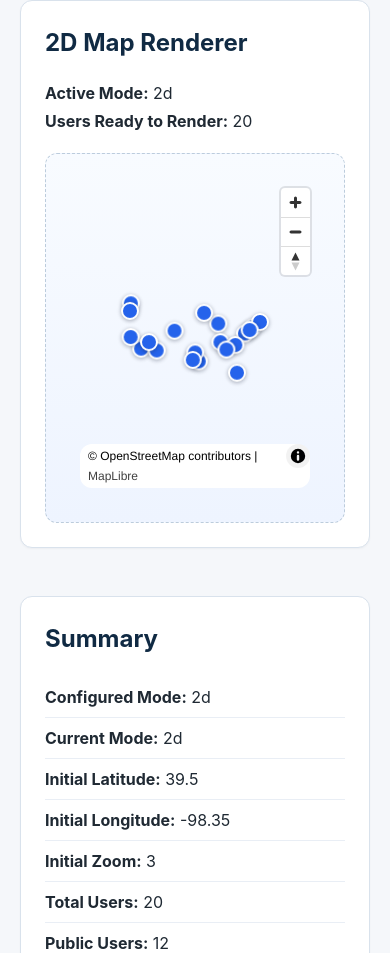
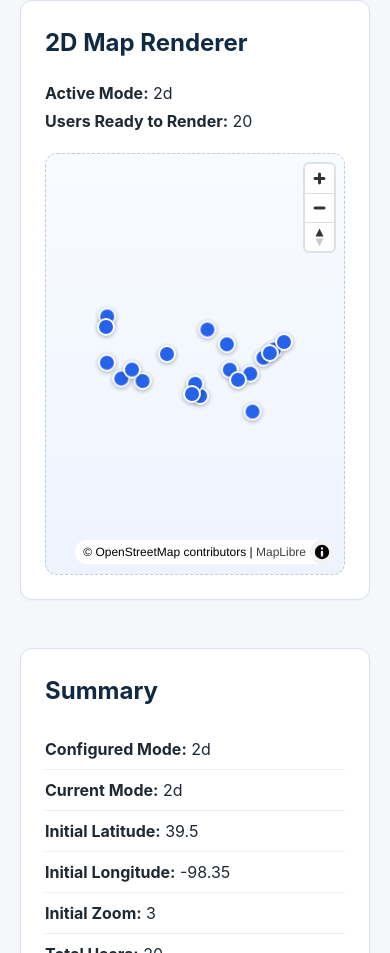
Before and after one commit to tpersaud27/geo-presence-mfe, a React (Vite) app in the folder geo-presence-mfe/: page / in a window 390 px wide. Shown: the part 782-1735 px from the top of the page. Built offline with nearby package versions, Linux system fonts and the light colour scheme; no server answers.

Commit message:
style: increase renderer surface and container heights and update layout alignment properties

```diff
--- a/geo-presence-mfe/src/App.css
+++ b/geo-presence-mfe/src/App.css
@@ -92,14 +92,15 @@ body {
 }
 
 .app__renderer-surface {
-  min-height: 420px;
+  min-height: 560px;
   border: 1px dashed #bcccdc;
   border-radius: 12px;
   background: linear-gradient(180deg, #f8fbff 0%, #eef4ff 100%);
   display: flex;
-  align-items: center;
-  justify-content: center;
-  padding: 24px;
+  align-items: stretch;
+  justify-content: stretch;
+  padding: 0;
+  overflow: hidden;
 }
 
 .app__renderer-placeholder {
@@ -140,7 +141,7 @@ body {
 .app__map-container {
   width: 100%;
   height: 100%;
-  min-height: 420px;
+  min-height: 560px;
   border-radius: 12px;
   overflow: hidden;
 }
@@ -368,12 +369,10 @@ body {
 .app__globe-container {
   width: 100%;
   height: 100%;
-  min-height: 420px;
+  min-height: 560px;
   border-radius: 12px;
   overflow: hidden;
 }
-
-
 
 
 @media (max-width: 900px) {
@@ -387,15 +386,14 @@ body {
   }
 
   .app__renderer-surface {
-    min-height: 320px;
+    min-height: 420px;
   }
 
   .app__map-container {
-    min-height: 320px;
+    min-height: 420px;
   }
 
   .app__globe-container {
-    min-height: 320px;
+    min-height: 420px;
   }
-
 }
```
